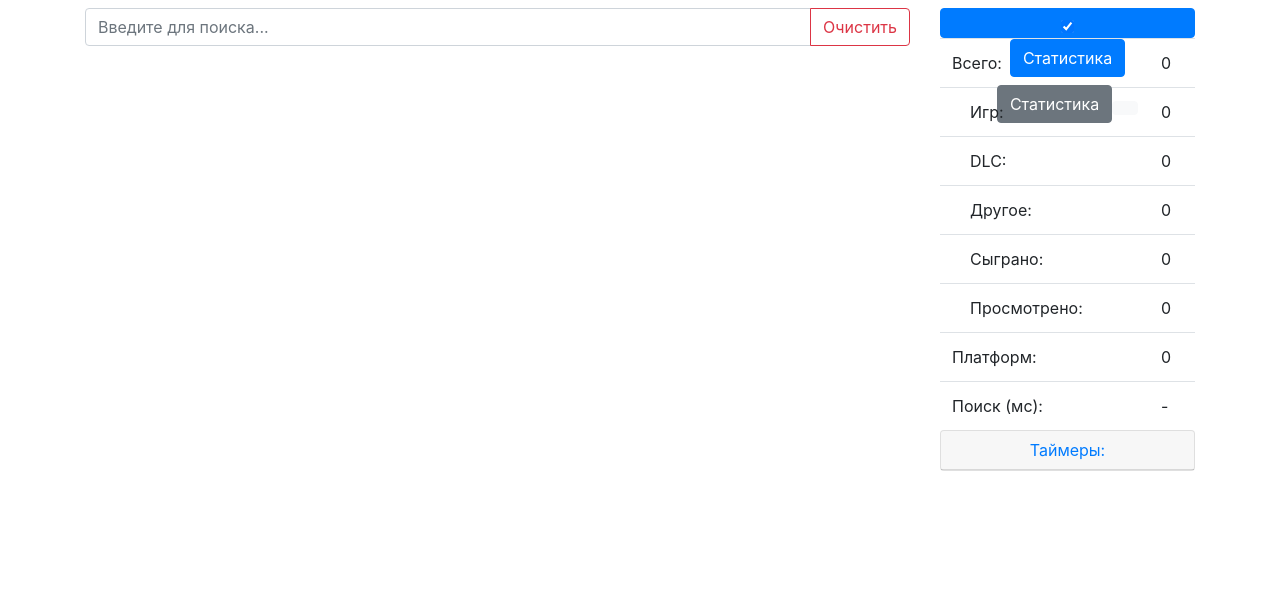
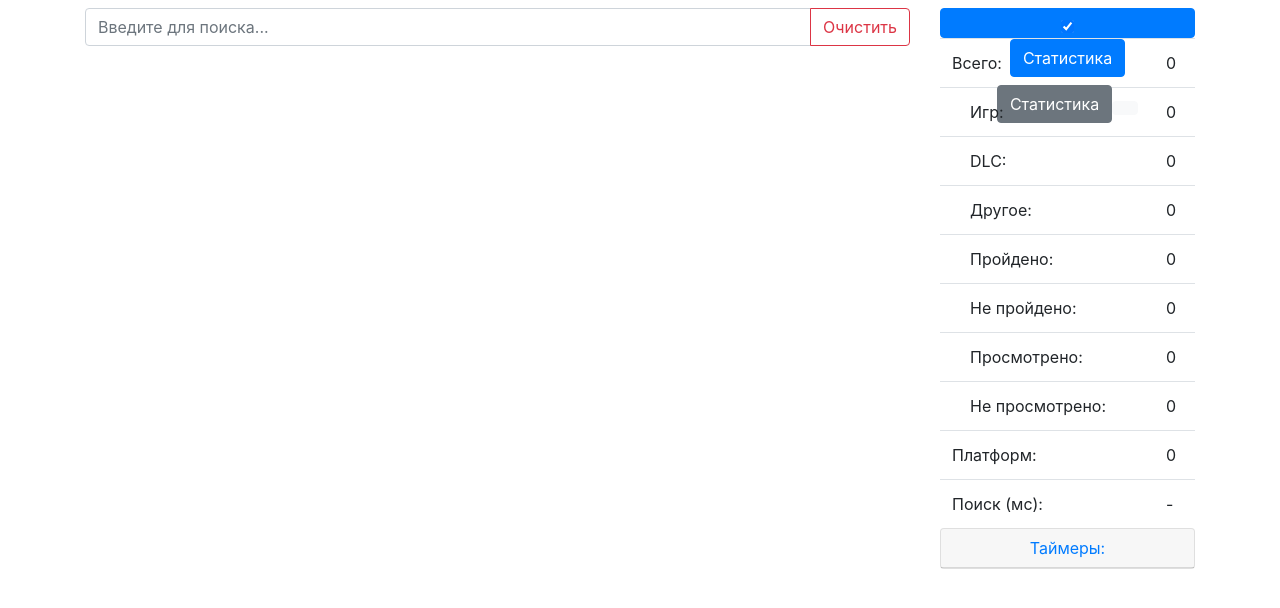
Before and after one commit to gil9red/web_played_games_parser, a Flask app: page / in a window 1280 px wide, after a click that opens the changed part. Shown: the top 608 px of the page. Run offline with Flask 2, Linux system fonts and the light colour scheme; data that the repository does not hold is empty; some libraries are stand-ins or nearby versions.

Commit message:
Обновление UI. В статистику вместо "Сыграно" теперь отдельно заполняются поля "Пройдено" и "Не пройдено". В статистику вместо "Просмотрено" теперь отдельно заполняются поля "Просмотрено" и "Не просмотрено".

```diff
--- a/static/js/index.js
+++ b/static/js/index.js
@@ -400,11 +400,13 @@ function updateStatistics(platforms=null) {
         platforms = JSON.parse(platforms);
     }
 
-    let total_games     = 0;
-    let total_dlc       = 0;
-    let total_other     = 0;
-    let total_played    = 0;
-    let total_viewed    = 0;
+    let total_games = 0;
+    let total_dlc = 0;
+    let total_other = 0;
+    let total_finished_game = 0;
+    let total_not_finished_game = 0;
+    let total_finished_watched = 0;
+    let total_not_finished_watched = 0;
     let total_platforms = 0;
 
     for (let [platform_name, categories] of Object.entries(platforms)) {
@@ -413,14 +415,19 @@ function updateStatistics(platforms=null) {
         for (let [category_name, games] of Object.entries(categories)) {
             total_games += games.length;
 
-            // FINISHED_GAME or NOT_FINISHED_GAME
-            if (category_name.endsWith('_GAME')) {
-                total_played += games.length;
-            }
-
-            // FINISHED_WATCHED or NOT_FINISHED_WATCHED
-            if (category_name.endsWith('_WATCHED')) {
-                total_viewed += games.length;
+            switch (category_name) {
+                case 'FINISHED_GAME':
+                    total_finished_game += games.length;
+                    break;
+                case 'NOT_FINISHED_GAME':
+                    total_not_finished_game += games.length;
+                    break;
+                case 'FINISHED_WATCHED':
+                    total_finished_watched += games.length;
+                    break;
+                case 'NOT_FINISHED_WATCHED':
+                    total_not_finished_watched += games.length;
+                    break;
             }
 
             for (let game of games) {
@@ -431,8 +438,7 @@ function updateStatistics(platforms=null) {
                 }
                 if (m[1] == 'DLC') {
                     total_dlc++;
-                }
-                if (['DEMO', 'Beta', 'MOD'].includes(m[1])) {
+                } else {
                     total_other++;
                 }
             }
@@ -443,8 +449,10 @@ function updateStatistics(platforms=null) {
     $('#stats_total_games').text(total_games - total_dlc - total_other);
     $('#stats_total_DLC').text(total_dlc);
     $('#stats_total_other').text(total_other);
-    $('#stats_total_played').text(total_played);
-    $('#stats_total_viewed').text(total_viewed);
+    $('#stats_total_finished_game').text(total_finished_game);
+    $('#stats_total_not_finished_game').text(total_not_finished_game);
+    $('#stats_total_finished_watched').text(total_finished_watched);
+    $('#stats_total_not_finished_watched').text(total_not_finished_watched);
     $('#stats_total_platforms').text(total_platforms);
 
     finishTimer(timerName);
--- a/templates/index.html
+++ b/templates/index.html
@@ -79,8 +79,10 @@
                         <tr><td>&nbsp;&nbsp;&nbsp;&nbsp;Игр:</td><td id="stats_total_games">-</td></tr>
                         <tr><td>&nbsp;&nbsp;&nbsp;&nbsp;DLC:</td><td id="stats_total_DLC">-</td></tr>
                         <tr><td>&nbsp;&nbsp;&nbsp;&nbsp;Другое:</td><td id="stats_total_other">-</td></tr>
-                        <tr><td>&nbsp;&nbsp;&nbsp;&nbsp;Сыграно:</td><td id="stats_total_played">-</td></tr>
-                        <tr><td>&nbsp;&nbsp;&nbsp;&nbsp;Просмотрено:</td><td id="stats_total_viewed">-</td></tr>
+                        <tr><td>&nbsp;&nbsp;&nbsp;&nbsp;Пройдено:</td><td id="stats_total_finished_game">-</td></tr>
+                        <tr><td>&nbsp;&nbsp;&nbsp;&nbsp;Не пройдено:</td><td id="stats_total_not_finished_game">-</td></tr>
+                        <tr><td>&nbsp;&nbsp;&nbsp;&nbsp;Просмотрено:</td><td id="stats_total_finished_watched">-</td></tr>
+                        <tr><td>&nbsp;&nbsp;&nbsp;&nbsp;Не просмотрено:</td><td id="stats_total_not_finished_watched">-</td></tr>
                         <tr><td>Платформ:</td><td id="stats_total_platforms">-</td></tr>
                         <tr><td>Поиск (мс):</td><td id="stats_elapsed_time_search">-</td></tr>
                         <tr style="display: none"><td>Найдено игр:</td><td id="stats_found_game">-</td></tr>
```
